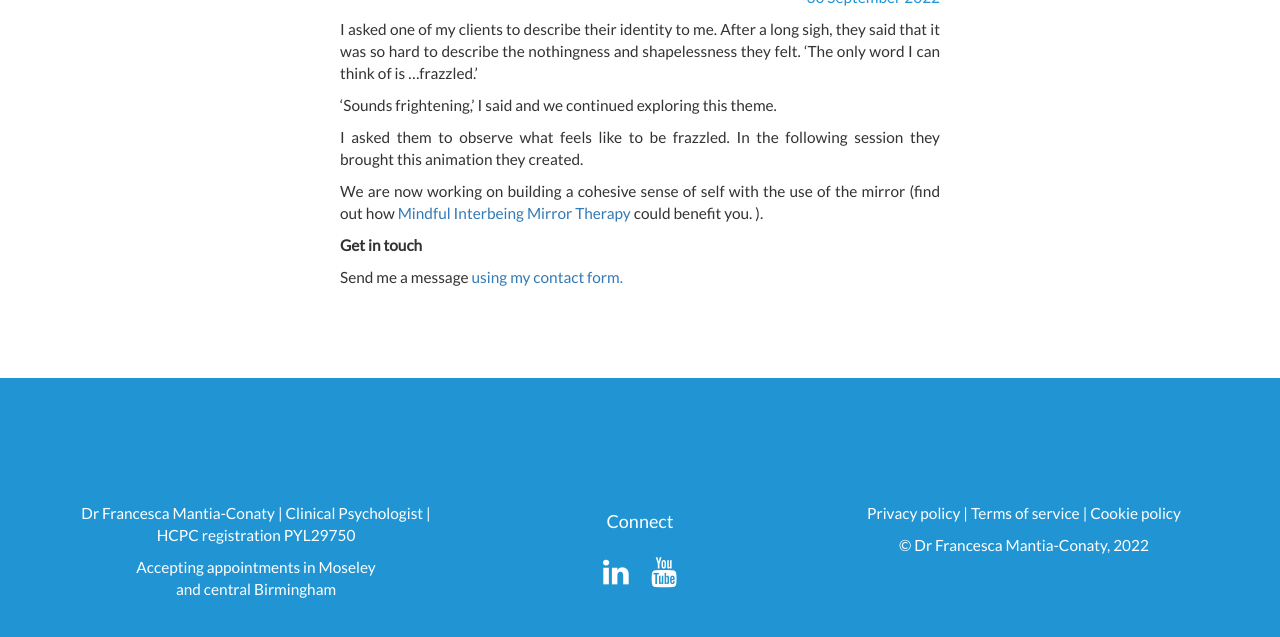
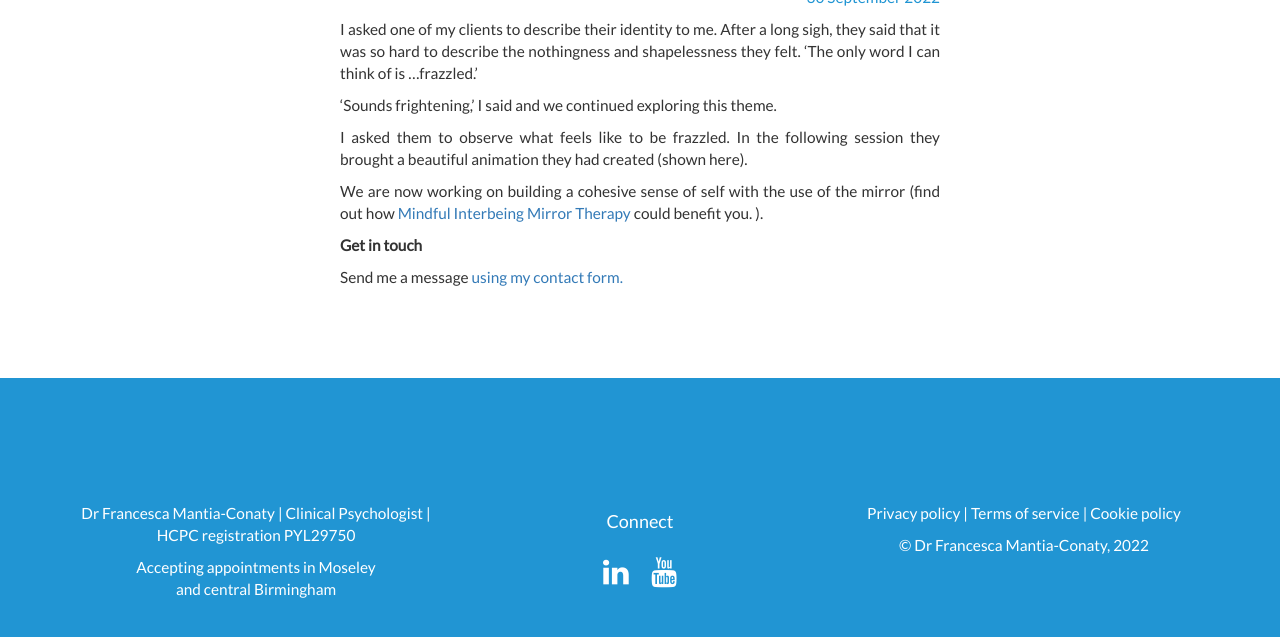
Before and after one commit to robconaty/drfrancesca, a Jekyll site: the page built from _posts/2022-09-30-Being me feels like....markdown, in a window 1280 px wide and 900 px high, scrolled down 579 px, cut to the strip 146-783 px from the top of the window. Built offline with Jekyll 4.4.1, drawn with Linux system fonts in a browser that asks for light colours; nearby versions of some CDN libraries; comment, search, counter and statistics services are not loaded.

Commit message:
Update 2022-09-30-Being me feels like....markdown

```diff
--- a/_posts/2022-09-30-Being me feels like....markdown
+++ b/_posts/2022-09-30-Being me feels like....markdown
@@ -19,7 +19,7 @@ I asked one of my clients to describe their identity to me. After a long sigh, t
 
 'Sounds frightening,' I said and we continued exploring this theme.
 
-I asked them to observe what feels like to be frazzled. In the following session they brought this animation they created.
+I asked them to observe what feels like to be frazzled. In the following session they brought a beautiful animation they had created (shown here).
 
 We are now working on building a cohesive sense of self with the use of the mirror (find out how <a href="https://drfrancesca.co.uk/2020/05/25/Try-mirror-therapy.html">Mindful Interbeing Mirror Therapy</a> could benefit you. ).
 
```
